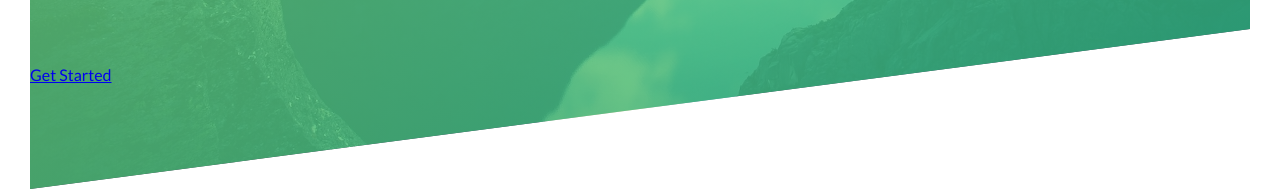
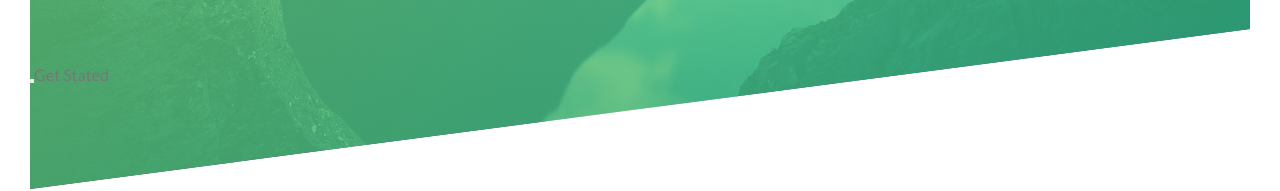
Before and after one commit to AyoCodess/Crypto-Landing-Page, a website built with Parcel: page index.html in a window 1280 px wide. Shown: the part 601-792 px from the top of the page. Built offline with nearby package versions, Linux system fonts and the light colour scheme.

Commit message:
Created new button

```diff
--- a/index.html
+++ b/index.html
@@ -29,9 +29,7 @@
         <span class="heading-primary-main">Get into crypto safely</span>
         <span class="heading-primary-sub">Be apart of greatest transfer of wealth in our generation. </span>
       </h1>
-      <div class="btn"><a href="#" class=" btn-white">Get Started
-      </a></div>
-
+      <div class="btn-container"><button class="btn-white"></button>Get Stated</div>
 
     </header>
   </body>
--- a/sass/main.scss
+++ b/sass/main.scss
@@ -199,16 +199,15 @@ body {
 
 //button
 
-.btn {
+.btn-container {
     display: flex;
+    justify-content: center;
+    text-align: center;
+    font-size: 10rem;
+    text-transform: uppercase;
 }
 
 .btn-white {
-    margin-left: 20rem;
+    margin-right: 10rem;
     text-transform: uppercase;
-    justify-content: center;
-    font-size: 10rem;
-    color: white;
-    text-decoration-style: none;
-    height: 20%;
 }
```
